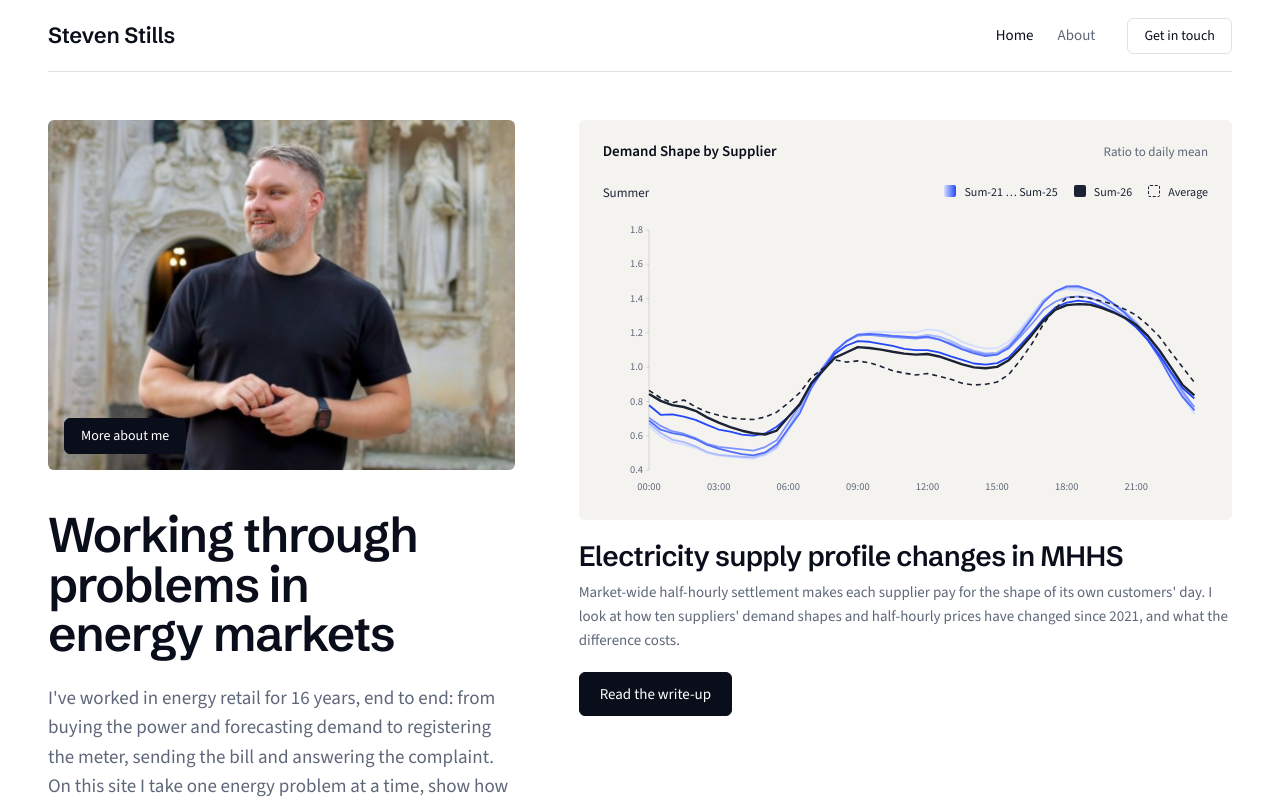
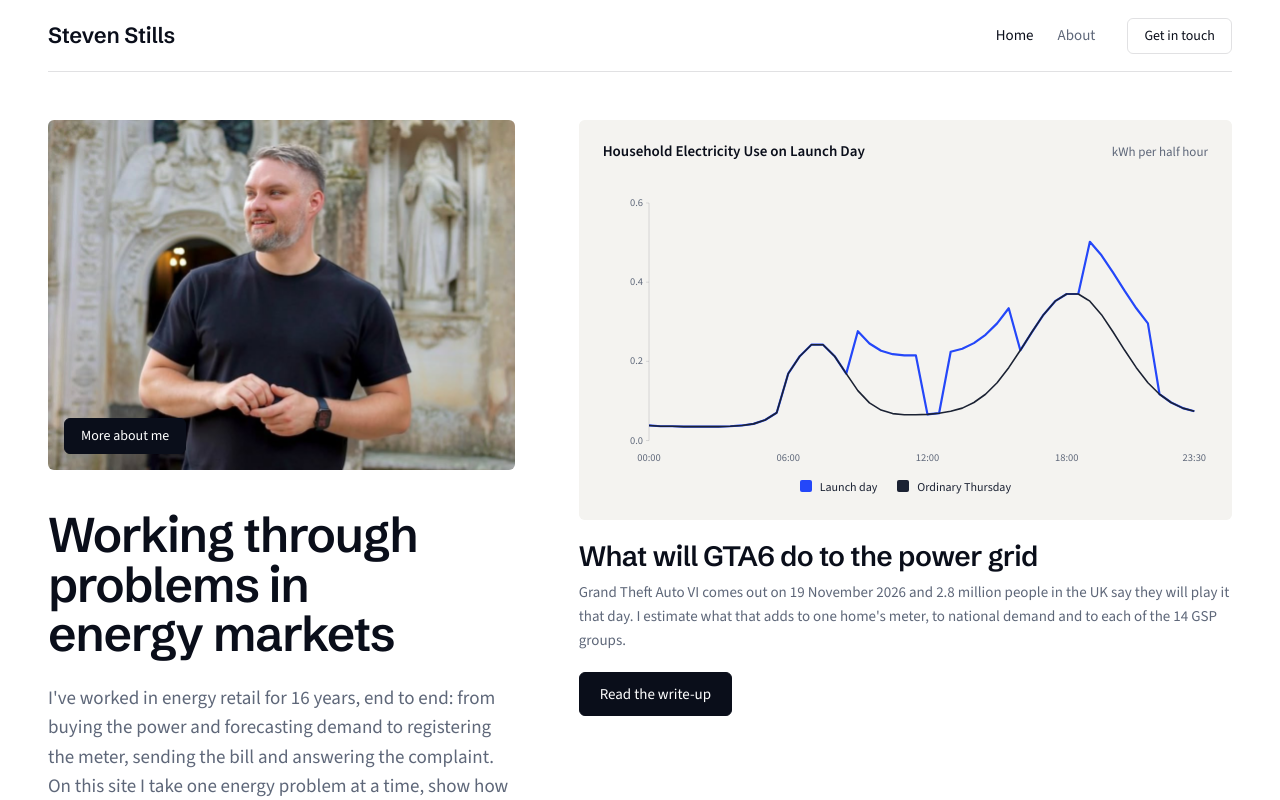
Before and after one commit to steven-stills-dev/stevenstills.com, a React (Vite) app: page / in a window 1280 px wide. Shown: the top 800 px of the page. Built offline with nearby package versions, Linux system fonts and the light colour scheme.

Commit message:
pinned gta6 article and set household chart as home preview (#28)

```diff
--- a/src/projects/electricity-suppliers/meta.ts
+++ b/src/projects/electricity-suppliers/meta.ts
@@ -6,7 +6,6 @@ export const meta: ProjectMeta = {
   kind: "writing",
   title: "Electricity supply profile changes in MHHS",
   date: "2026-09-29",
-  pinned: true,
   line: "Market-wide half-hourly settlement makes each supplier pay for the shape of its own customers' day. I look at how ten suppliers' demand shapes and half-hourly prices have changed since 2021, and what the difference costs.",
   page: lazy(() => import("./Page")),
   preview: lazy(() => import("./Preview")),
--- a/src/projects/gta6/Page.tsx
+++ b/src/projects/gta6/Page.tsx
@@ -24,9 +24,10 @@ function Legend({ items }: { items: [string, string][] }) {
   return <div className="legend">{items.map(([n, c]) => <span key={n}><i style={{ background: c }} />{n}</span>)}</div>;
 }
 
-function HomeChart() {
+/** One home's half-hourly use with and without a day of play; also the home preview. */
+export function HomeChart({ h }: { h?: number }) {
   return (
-    <Box title="Household Electricity Use on Launch Day" sub="kWh per half hour" h={360}>
+    <Box title="Household Electricity Use on Launch Day" sub="kWh per half hour" h={h}>
       <LineChart labels={HH} ticks={HH_TICKS} unit="kWh" digits={2} yMin={0} yMax={0.6} yTicks={[0, 0.2, 0.4, 0.6]}
         series={[{ name: "Launch day", values: data.home_after, color: SECONDARY }, { name: "Ordinary Thursday", values: data.home, color: NIGHT }]} />
       <Legend items={[["Launch day", SECONDARY], ["Ordinary Thursday", NIGHT]]} />
@@ -44,8 +45,8 @@ function NationalChart() {
   );
 }
 
-/** Launch-day players by GSP group, as a rate or as evening load; also the home preview. */
-export function PlayersMap({ h }: { h?: number }) {
+/** Launch-day players by GSP group, as a rate or as evening load. */
+function PlayersMap({ h }: { h?: number }) {
   const [m, setM] = useState<MapKey>("Players per 1,000 residents");
   const key = MAPS[m];
   const vals = data.table.map((r) => r[key]);
@@ -106,7 +107,7 @@ export default function Gta6() {
         <p>Sony puts a PlayStation 5 at 197 to 219 watts (W) during play.<Fn n={6} /> Microsoft measured the Xbox Series X at 154 W.<Fn n={7} /> I have used {f.console_w} W for the console and allowed {f.tv_w} W for the television.</p>
         <p>I assumed play comes in three-hour loops, about the stretch between snacks and life. One loop uses {fmt(f.loop_kwh, 1)} kilowatt hours (kWh). Someone with the day off who plays three loops adds {fmt(f.day_kwh, 1)} kWh to a typical home's {fmt(f.home_kwh, 1)} kWh a day, which is {f.home_uplift_pct}% more.<Fn n={8} /> At the price cap rate that costs {f.cost_p}p.<Fn n={9} /></p>
       </Prose>
-      <Wide><HomeChart /></Wide>
+      <Wide><HomeChart h={360} /></Wide>
 
       <Section title={`Launch-day consoles add ${fmt(f.added_peak_mw)} MW to the evening`} />
       <Prose>
--- a/src/projects/gta6/Preview.tsx
+++ b/src/projects/gta6/Preview.tsx
@@ -1,6 +1,6 @@
-import { PlayersMap } from "./Page";
+import { HomeChart } from "./Page";
 
-/** Home preview: likely players by GSP group. */
+/** Home preview: one home's electricity use on launch day. */
 export default function Preview() {
-  return <PlayersMap />;
+  return <HomeChart />;
 }
--- a/src/projects/gta6/meta.ts
+++ b/src/projects/gta6/meta.ts
@@ -6,6 +6,7 @@ export const meta: ProjectMeta = {
   kind: "writing",
   title: "What will GTA6 do to the power grid",
   date: "2026-11-16",
+  pinned: true,
   line: "Grand Theft Auto VI comes out on 19 November 2026 and 2.8 million people in the UK say they will play it that day. I estimate what that adds to one home's meter, to national demand and to each of the 14 GSP groups.",
   page: lazy(() => import("./Page")),
   preview: lazy(() => import("./Preview")),
```
